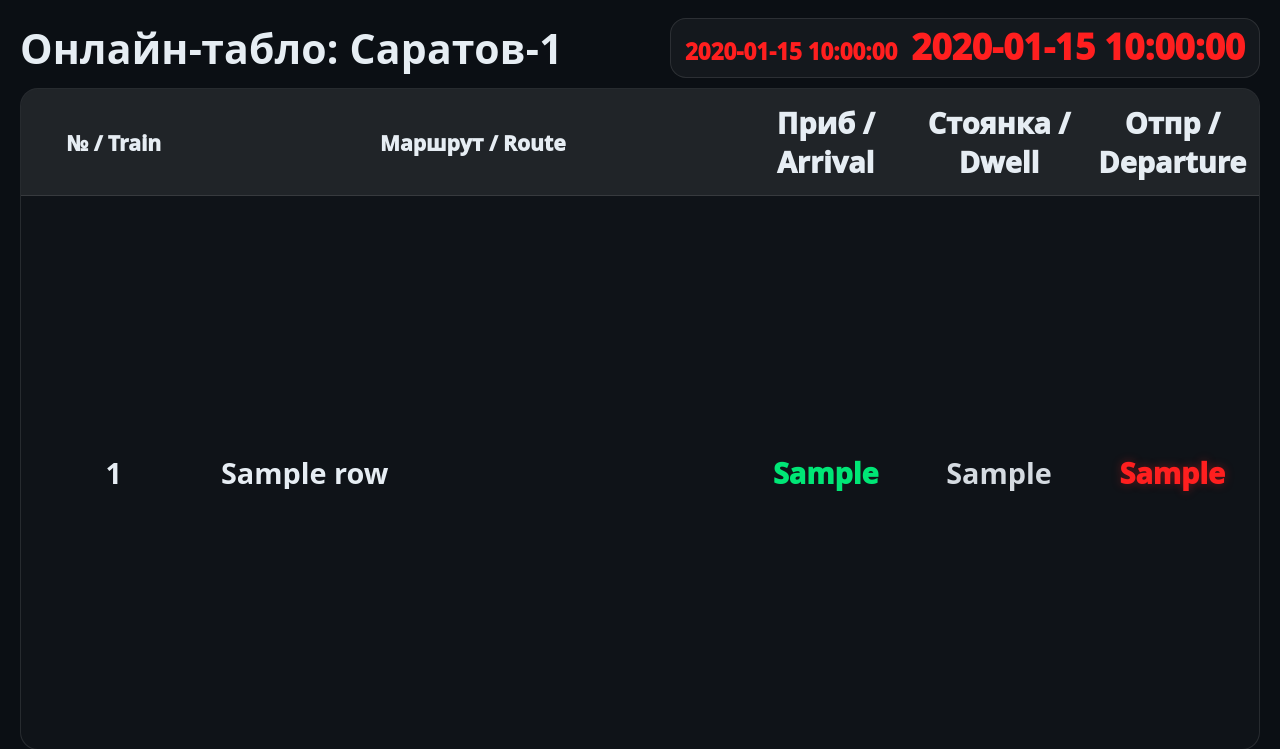
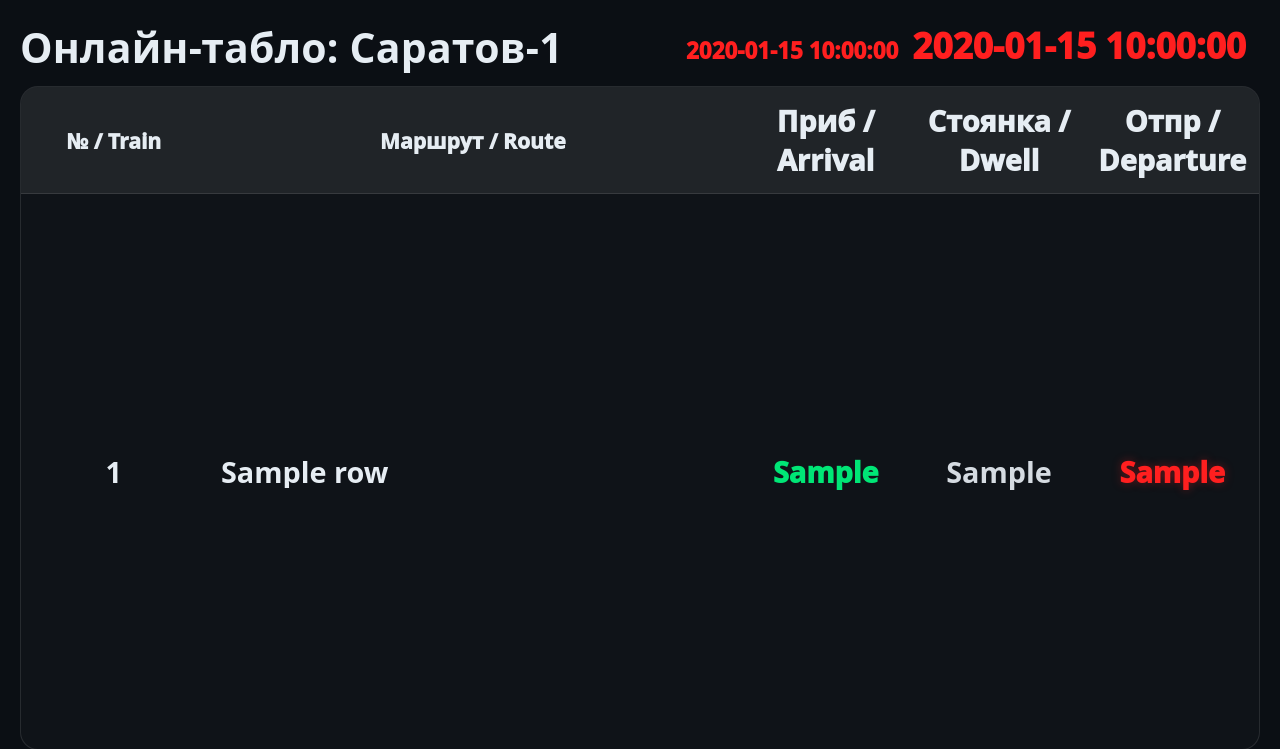
Before and after one commit to TsvetkovNikita/rzhd-schedule, a Python web app: template templates/index.html in a window 1280 px wide. Shown: the top 749 px of the page. Run offline with Jinja, Linux system fonts and the light colour scheme; the template is opened without the code that fills it: most values are stand-ins (such as "Sample title", 1, 10 or a date in 2020).

Commit message:
Убрана лишняя рамка

```diff
--- a/static/css/base.css
+++ b/static/css/base.css
@@ -100,9 +100,10 @@ html, body {
 .clock {
   text-align: right;
   padding: var(--clock-padding-y) var(--clock-padding-x);
-  border: 1px solid var(--border);
-  border-radius: 16px;
-  background: var(--panel);
+  border: none;
+  border-radius: 0;
+  background: transparent;
+  box-shadow: none;
   min-width: var(--clock-min-width);
 }
 
```
